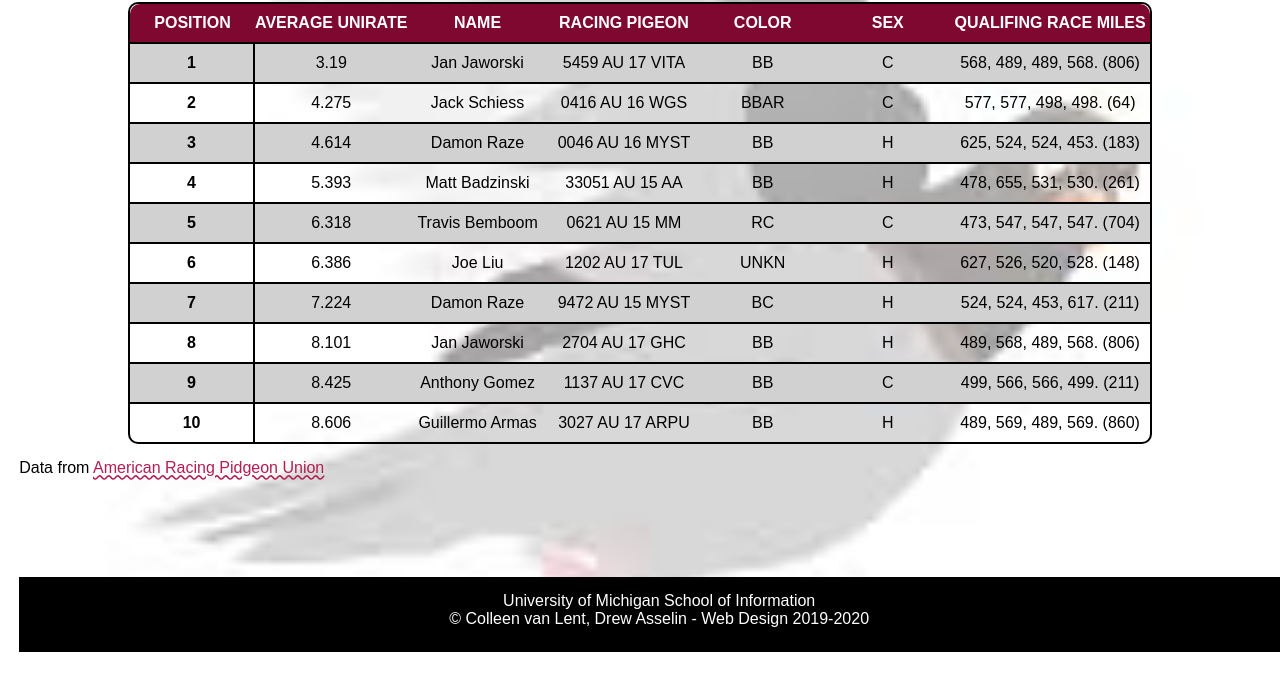
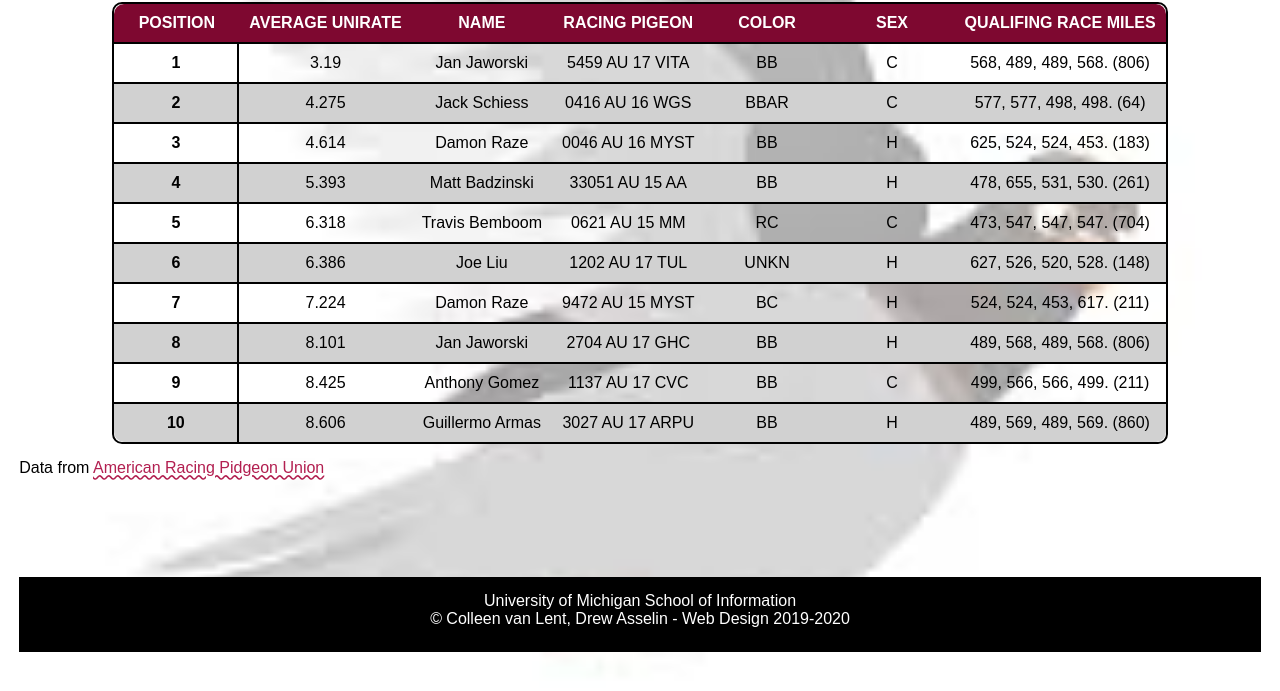
Before and after one commit to erika-kohl/homework3, a plain HTML site: page index.html in a window 1280 px wide. Shown: the part 109-800 px from the top of the page. Drawn offline with Linux system fonts and the light colour scheme; a web font is replaced by a local one.

Commit message:
Add files via upload

```diff
--- a/css/style.css
+++ b/css/style.css
@@ -81,9 +81,9 @@ td{
   background-color: #7e0830;
   color: #FFFFFF;
   min-width: 125px;
-  padding: 10px 0;
+  padding: 10px;
   text-transform: uppercase;
-  margin: auto;
+  text-align: center;
   vertical-align: middle;
 
 }
@@ -105,12 +105,14 @@ td{
 
 
 tr:nth-child(odd) {
+  background-color: transparent;
+}
+
+tr:nth-child(even) {
   background-color: #D1D1D1;
 }
 
-tr:nth-child(even) {
-  background-color: transparent;
-}
+
 
 
 tr:hover {
@@ -147,5 +149,5 @@ footer{
   text-align:center;
   color: #FFFFFF;
   min-height: 75px;
-  position: absolute;
+  position: sticky;
 }
```
